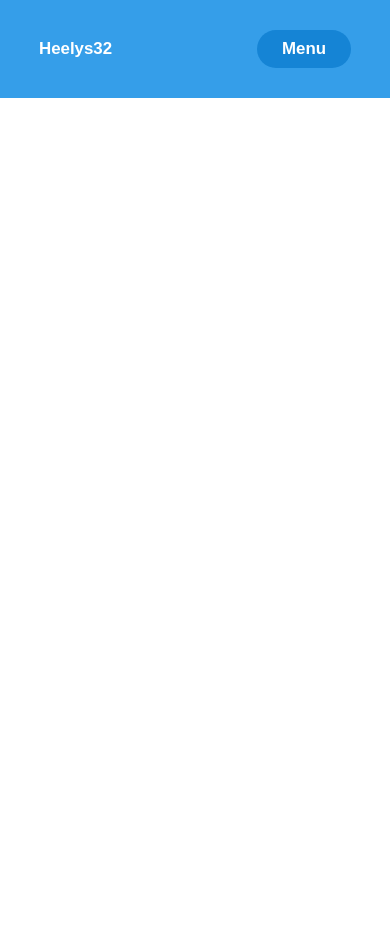
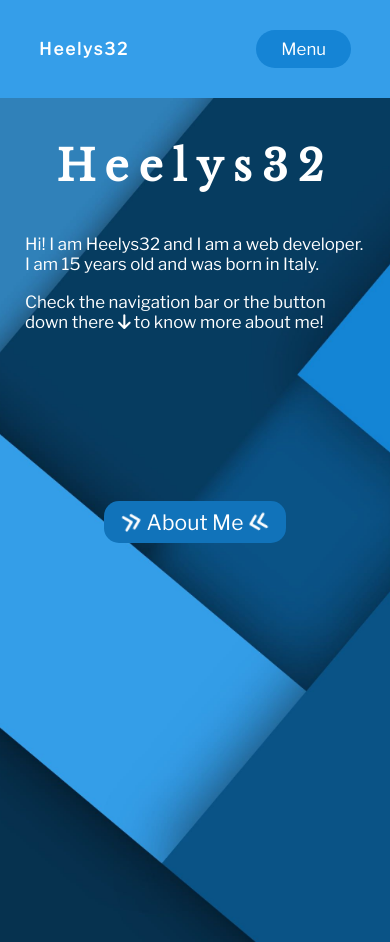
Before and after one commit to Hilex23/Hilex23.github.io, a plain HTML site: page index.html in a window 390 px wide. Before the commit the page ends 844 px from the top, so only its background shows below. Drawn offline with nearby package versions, Linux system fonts and the light colour scheme.

Commit message:
homepage and added favicon

```diff
--- a/css/home.css
+++ b/css/home.css
@@ -1,11 +1,73 @@
-@import url('https://fonts.googleapis.com/css2?family=Libre+Baskerville&family=Libre+Franklin&display=swap');
-
 .home {
     display: flex;
+    flex-direction: column;
+    align-items: center;
     background: url("/assets/wallpapers/wallpaper.jpg") no-repeat center;
-    height: 93.1vh;
+    height: 100vh;
     min-height: 500px;
     background-size: cover;
     background-attachment: fixed;
-    font-family: 'Ubuntu', sans-serif;
 }
+
+.home h1 {
+    position: relative;
+    top: 5vh;
+    color: white;
+    font-size: 10vh;
+    font-family: 'Libre Baskerville', sans-serif;
+    font-weight: bold;
+    letter-spacing: 10px;
+}
+
+.home p {
+    position: relative;
+    top: 10vh;
+    color: white;
+    font-size: 3.5vh;
+    font-family: 'Libre Franklin', sans-serif;
+    margin: 0 25px 0 25px;
+}
+
+.home a {
+    background-color: #1173ba;
+    color: white;
+    padding: 1vh 2vh;
+    font-size: 4vh;
+    font-family: 'Libre Franklin', sans-serif;
+    text-decoration: none;
+    border-radius: 15px;
+    position: relative;
+    top: 30vh;
+    transition: 0.3s;
+}
+
+.home a:hover {
+    background-color: #095386;
+    transition: 0.3s;
+}
+
+@media only screen and (max-width: 800px) {
+    .home h1 {
+        font-size: 8vh;
+    }
+    .home p {
+        font-size: 3vh;
+    }
+    .home a {
+        font-size: 3.5vh;
+        padding: 0.75 1.75;
+    }
+}
+
+@media only screen and (max-width: 600px) {
+    .home h1 {
+        font-size: 5vh;
+    }
+    .home p {
+        font-size: 2vh;
+    }
+    .home a {
+        font-size: 2.5vh;
+        padding: 0.50 1;
+    }
+}
--- a/css/main.css
+++ b/css/main.css
@@ -10,6 +10,10 @@ html {
     scroll-behavior: smooth;
 }
 
+body {
+    overflow: hidden;
+}
+
 header {
     display: flex;
     justify-content: flex-end;
@@ -20,11 +24,12 @@ header {
 
 .logo {
     margin-right: auto;
-    font-family: "Montserrat", sans-serif;
+    font-family: "Libre Franklin", sans-serif;
     color: white;
     font-weight: bold;
     font-size: 2vh;
     text-decoration: none;
+    letter-spacing: 2px;
 }
 
 .nav__links {
@@ -35,8 +40,7 @@ header {
 .nav__links a,
 .cta,
 .overlay__content a {
-    font-family: "Montserrat", sans-serif;
-    font-weight: bold;
+    font-family: 'Libre Franklin', sans-serif;
     font-size: 2vh;
     color: white;
     text-decoration: none;
--- a/index.html
+++ b/index.html
@@ -5,15 +5,17 @@
 
 <head>
     <meta charset="UTF-8">
-    <meta name="viewport" content="width=device-width, initial-scale=1.0, minimum-scale=1">
+    <meta name="viewport" content="width=device-width, initial-scale=1.0">
     <title>Heelys32 | Home</title>
     <meta name="description" content="Hello there! I am Heelys32. Read more about me here.">
     <meta name="keywords" content="Hilex, Hilex23, Heelys, Heelys32, Aternos, PsychOps, PsychOps Studios, Pingernos">
     <meta name="author" content="Heelys32">
-    <meta http-equiv="X-UA-Compatible" content="IE=edge">
     <link rel="icon" href="">
     <link rel="stylesheet" href="/css/main.css">
     <link rel="stylesheet" href="/css/home.css">
+    <link rel="shortcut icon" href="/assets/favicon/heelys32 logo.png">
+    <link rel="icon" type="image/png" href="/assets/favicon/heelys32 logo.png" sizes="192x192">
+    <link rel="apple-touch-icon" sizes="180x180" href="/assets/favicon/heelys32 logo.png">
     <script src="https://kit.fontawesome.com/dddda25aad.js" crossorigin="anonymous"></script>
 </head>
 
@@ -42,7 +44,13 @@
     <!-- navigation system -->
 
     <!-- home page -->
-
+    <div class="home">
+        <h1>Heelys32</h1>
+        <p>Hi! I am Heelys32 and I am a web developer. I am 15 years old and was born in Italy.</p>
+        <br>
+        <p>Check the navigation bar or the button down there <i class="fa-solid fa-arrow-down fa-bounce"></i> to know more about me!</p>
+        <a href="about.html"><i class="fa-solid fa-angles-right fa-shake"></i> About Me <i class="fa-solid fa-angles-left fa-shake"></i></a>
+    </div>
     <!-- home page -->
 
     <script type="text/javascript" src="script.js"></script>
```
Also changed, not shown: assets/favicon/heelys32 logo.png (added).
